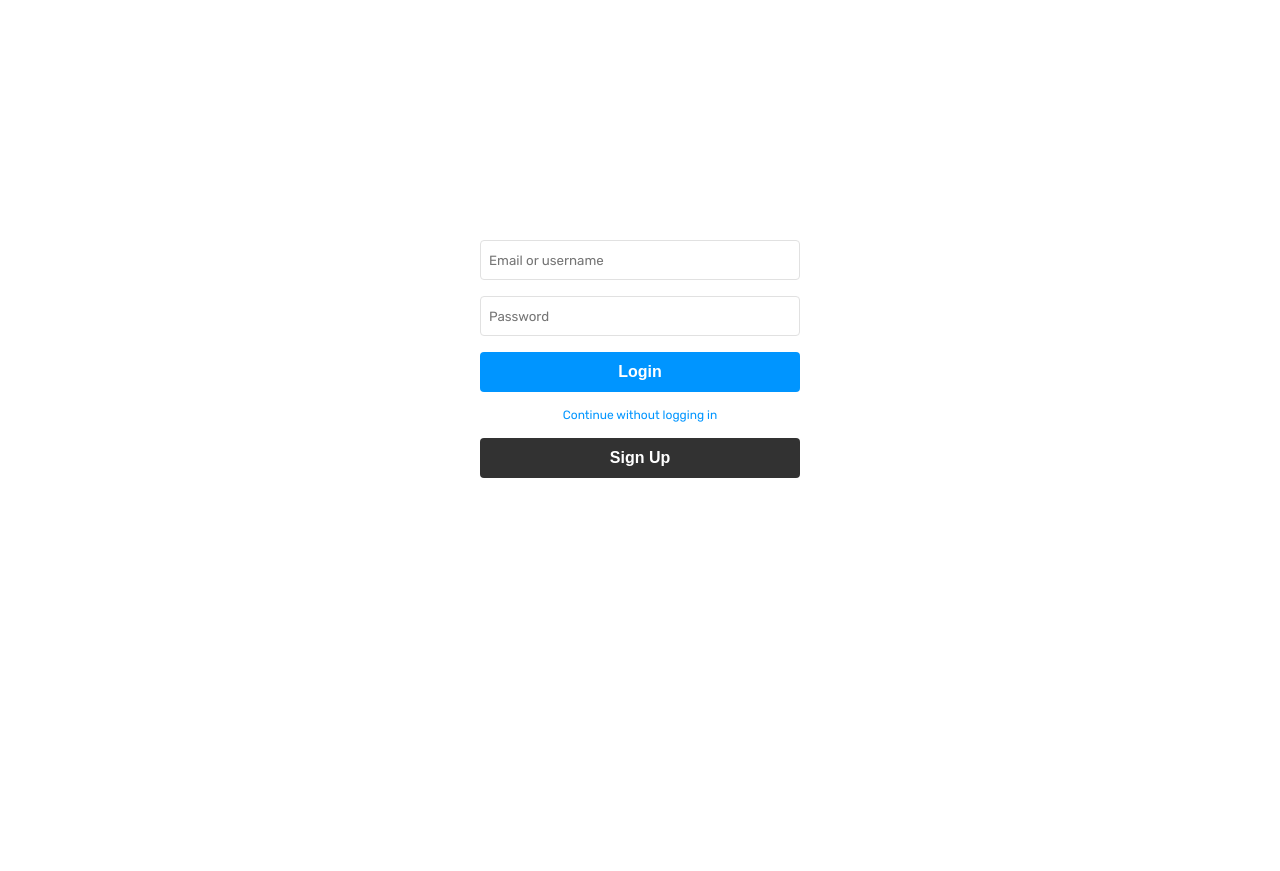
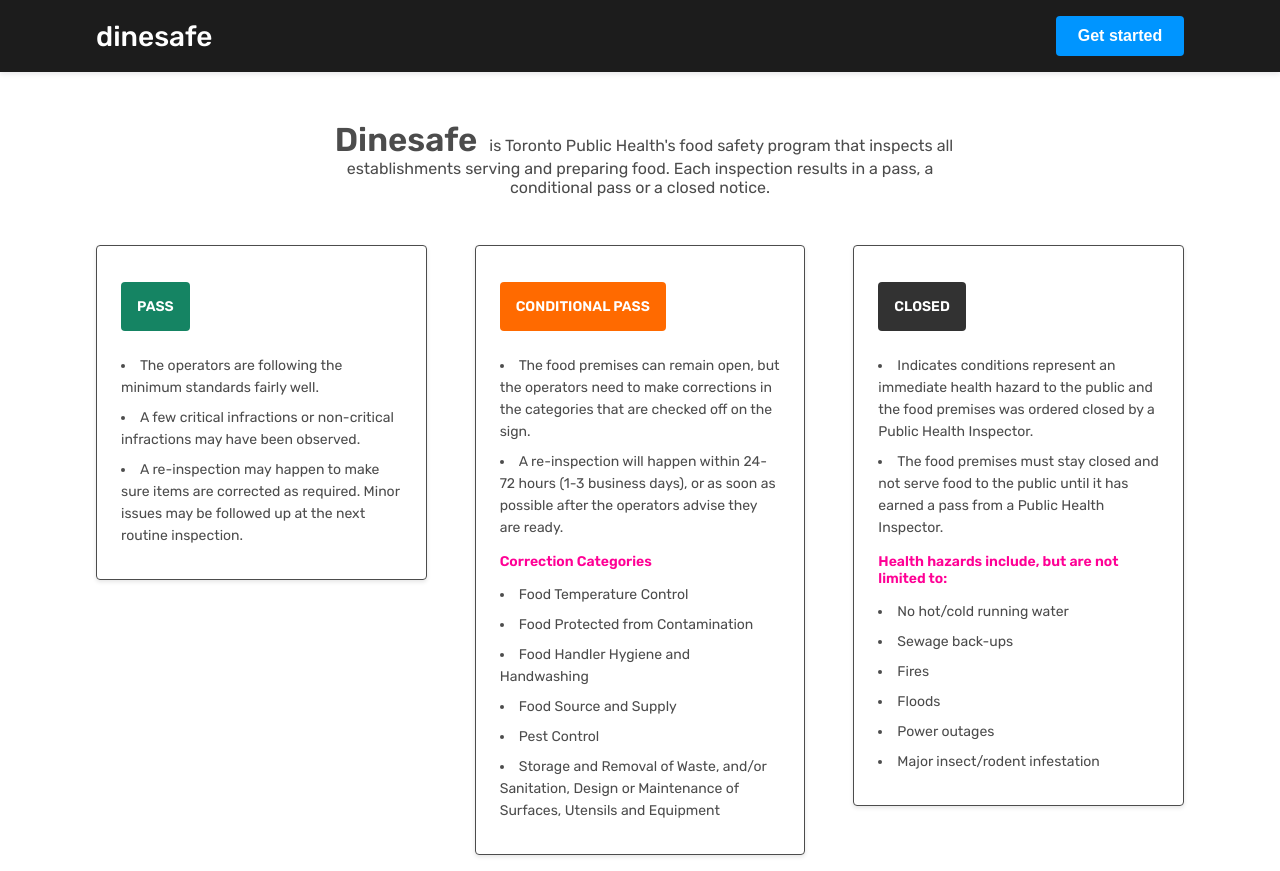
Before and after one commit to leslie-alhassan/dinesafe-client, a React (Vite) app: page / in a window 1280 px wide. Before the commit the page ends 800 px from the top, so only its background shows below. Built offline with nearby package versions, Linux system fonts and the light colour scheme.

Commit message:
Add landing page

```diff
--- a/src/App.jsx
+++ b/src/App.jsx
@@ -1,5 +1,6 @@
 import React from 'react';
 import { BrowserRouter, Routes, Route } from 'react-router-dom';
+import LandingPage from './pages/LandingPage/LandingPage';
 import HomePage from './pages/HomePage/HomePage';
 import LoginPage from './pages/LoginPage/LoginPage';
 import SignUpPage from './pages/SignUpPage/SignUpPage';
@@ -11,7 +12,7 @@
       <Routes>
         <Route
           path='/'
-          element={<LoginPage />}
+          element={<LandingPage />}
         />
 
         <Route
--- a/src/components/EstablishmentCard/EstablishmentCard.scss
+++ b/src/components/EstablishmentCard/EstablishmentCard.scss
@@ -44,7 +44,7 @@
         font-size: $fs-label;
 
         &--pass {
-            background-color: #189475;
+            background-color: $tertiary-clr-1;
             padding: 1rem 1.5rem;
         }
 
--- a/src/components/Header/Header.jsx
+++ b/src/components/Header/Header.jsx
@@ -1,6 +1,6 @@
 import './Header.scss';
 import React, { useEffect, useState } from 'react';
-import { useNavigate } from 'react-router-dom';
+import { useNavigate, Link } from 'react-router-dom';
 import axios from 'axios';
 import useDebounce from '../../utils/hooks/useDebounce';
 
@@ -29,27 +29,25 @@
         onSetSearchResults(data);
         onSetSearch(true);
       } catch (err) {
-        console.log('Unable to search for results', err);
+        console.log({
+          message: 'Unable to search for results',
+          error: err,
+        });
       }
     };
 
     handleSearch();
   }, [debouncedSearch]);
 
-  const handleRedirect = () => {
-    navigate('/home');
-    window.location.reload();
-  };
-
   return (
     <header className='header'>
       <div className='header-wrapper content-width-wrapper'>
-        <h1
+        <Link
+          to='/'
           className='header__link'
-          onClick={handleRedirect}
         >
           dinesafe
-        </h1>
+        </Link>
         {/* search bar */}
         <input
           type='search'
--- a/src/components/Header/Header.scss
+++ b/src/components/Header/Header.scss
@@ -47,6 +47,10 @@
             font-weight: 600;
             font-size: $fs-label;
             color: #fff;
+
+            &--landing {
+                color: $primary-clr-mono;
+            }
         }
     }
 
--- a/src/components/SearchResults/SearchResults.jsx
+++ b/src/components/SearchResults/SearchResults.jsx
@@ -66,6 +66,7 @@
     setEstablishmentDetails(establishment);
   };
 
+  // render
   return (
     <section className='search-results'>
       <div className='search-results-wrapper scroll'>
--- a/src/components/SearchResults/SearchResults.scss
+++ b/src/components/SearchResults/SearchResults.scss
@@ -138,7 +138,7 @@
         background-color: $prim-accent-clr-2;
 
         &--pass {
-            background-color: #189475;
+            background-color: $tertiary-clr-1;
         }
 
         &--conditional-pass {
--- a/src/index.scss
+++ b/src/index.scss
@@ -17,7 +17,7 @@
 
 ::placeholder,
 input {
-  font-family: Rubik, sans-serif;
+  font-family: default $ff-primary;
 }
 
 .content-width-wrapper {
--- /dev/null
+++ b/src/pages/LandingPage/LandingPage.jsx
@@ -0,0 +1,121 @@
+import { Link, useNavigate } from 'react-router-dom';
+import './LandingPage.scss';
+import React from 'react';
+
+const LandingPage = () => {
+  const navigate = useNavigate();
+
+  return (
+    <>
+      <header className='landing-header header'>
+        <div className='header-wrapper content-width-wrapper'>
+          <Link
+            to='/'
+            className='header__link header__link--landing'
+          >
+            dinesafe
+          </Link>
+
+          <div className='header__buttons'>
+            <button
+              className='header__button header__button--login'
+              onClick={() => navigate('/login')}
+            >
+              Get started
+            </button>
+          </div>
+        </div>
+      </header>
+
+      <section className='landing'>
+        <p className='landing__brief'>
+          <span>Dinesafe</span> is Toronto Public Health's food safety program
+          that inspects all establishments serving and preparing food. Each
+          inspection results in a pass, a conditional pass or a closed notice.
+        </p>
+
+        <article className='about'>
+          <ul className='about__status about__status--pass'>
+            <h2 className='about__status__title about__status__title--pass'>
+              PASS
+            </h2>
+            <li className='about__status__detail'>
+              The operators are following the minimum standards fairly well.
+            </li>
+            <li className='about__status__detail'>
+              A few critical infractions or non-critical infractions may have
+              been observed.
+            </li>
+            <li className='about__status__detail'>
+              A re-inspection may happen to make sure items are corrected as
+              required. Minor issues may be followed up at the next routine
+              inspection.
+            </li>
+          </ul>
+
+          <ul className='about__status about__status--conditional'>
+            <h2 className='about__status__title about__status__title--conditional'>
+              CONDITIONAL PASS
+            </h2>
+            <li className='about__status__detail'>
+              The food premises can remain open, but the operators need to
+              make corrections in the categories that are checked off on the
+              sign.
+            </li>
+            <li className='about__status__detail'>
+              A re-inspection will happen within 24-72 hours (1-3 business
+              days), or as soon as possible after the operators advise they are
+              ready.
+            </li>
+
+            <h3 className='about__status__subheader'>Correction Categories</h3>
+
+            <li className='about__status__detail'>Food Temperature Control</li>
+            <li className='about__status__detail'>
+              Food Protected from Contamination
+            </li>
+            <li className='about__status__detail'>
+              Food Handler Hygiene and Handwashing
+            </li>
+            <li className='about__status__detail'>Food Source and Supply</li>
+            <li className='about__status__detail'>Pest Control</li>
+            <li className='about__status__detail'>
+              Storage and Removal of Waste, and/or Sanitation, Design or
+              Maintenance of Surfaces, Utensils and Equipment
+            </li>
+          </ul>
+
+          <ul className='about__status about__status--closed'>
+            <h2 className='about__status__title about__status__title--closed'>
+              CLOSED
+            </h2>
+            <li className='about__status__detail'>
+              Indicates conditions represent an immediate health hazard to the
+              public and the food premises was ordered closed by a Public Health
+              Inspector.
+            </li>
+            <li className='about__status__detail'>
+              The food premises must stay closed and not serve food to the
+              public until it has earned a pass from a Public Health Inspector.
+            </li>
+
+            <h3 className='about__status__subheader'>
+              Health hazards include, but are not limited to:
+            </h3>
+
+            <li className='about__status__detail'>No hot/cold running water</li>
+            <li className='about__status__detail'>Sewage back-ups</li>
+            <li className='about__status__detail'>Fires</li>
+            <li className='about__status__detail'>Floods</li>
+            <li className='about__status__detail'>Power outages</li>
+            <li className='about__status__detail'>
+              Major insect/rodent infestation
+            </li>
+          </ul>
+        </article>
+      </section>
+    </>
+  );
+};
+
+export default LandingPage;
--- /dev/null
+++ b/src/pages/LandingPage/LandingPage.scss
@@ -0,0 +1,73 @@
+@use '../../styles/partials/variables' as *;
+@use '../../styles/partials/mixins' as *;
+
+.landing {
+    width: 85vw;
+    margin: 0 auto;
+
+    &__brief {
+        color: $primary-clr-mono;
+        width: 60%;
+        margin: 2rem auto;
+        text-align: center;
+
+        span {
+            font-size: $fs-header;
+            font-weight: 600;
+            padding: 0 .5rem;
+        }
+    }
+}
+
+.about {
+    @include row-flexer;
+    align-items: flex-start;
+    gap: $space-between * 2;
+    color: #fff;
+
+    &__status {
+        width: calc(100% / 3);
+        border-radius: $border-radius;
+        height: fit-content;
+        padding: $space-between;
+        border: 0.09375rem solid $primary-clr-mono;
+        box-shadow: 0 2px 4px 0 rgba(0, 0, 0, .1);
+
+        &__title {
+            font-weight: 600;
+            font-size: $fs-subheader;
+            color: #fff;
+            width: fit-content;
+            border-radius: $border-radius;
+            padding: 1rem;
+            margin-bottom: $space-bottom;
+
+            &--pass {
+                background-color: $tertiary-clr-1;
+            }
+
+            &--conditional {
+                background-color: $secondary-clr;
+                min-width: 9.5rem;
+            }
+
+            &--closed {
+                background-color: $primary-clr;
+            }
+        }
+
+        &__subheader {
+            font-size: $fs-subheader;
+            font-weight: 600;
+            color: $prim-accent-clr-3;
+        }
+
+        &__detail {
+            font-size: $fs-subheader;
+            list-style: inside;
+            line-height: $lh-body;
+            color: $primary-clr-mono;
+            margin-bottom: .5rem;
+        }
+    }
+}
--- a/src/pages/LoginPage/LoginPage.jsx
+++ b/src/pages/LoginPage/LoginPage.jsx
@@ -16,7 +16,7 @@
     const token = sessionStorage.getItem('token');
 
     if (token) {
-      navigate('/');
+      navigate('/home');
     }
   }, []);
 
--- a/src/styles/partials/_variables.scss
+++ b/src/styles/partials/_variables.scss
@@ -17,6 +17,9 @@
 $sec-accent-clr-1: #33AAFF; // cta hover
 $sec-accent-clr-2: #e1e1e1; // divider, form field outline
 $sec-accent-clr-3: #fafafa; // from field background
+
+$tertiary-clr-1: #158463;
+$tertiary-clr-2: #c94515;
 
 /* Misc */
 $border-radius: .25rem;
```
Also changed, not shown: 1 other file (tests, documents, lock files or other folders).
